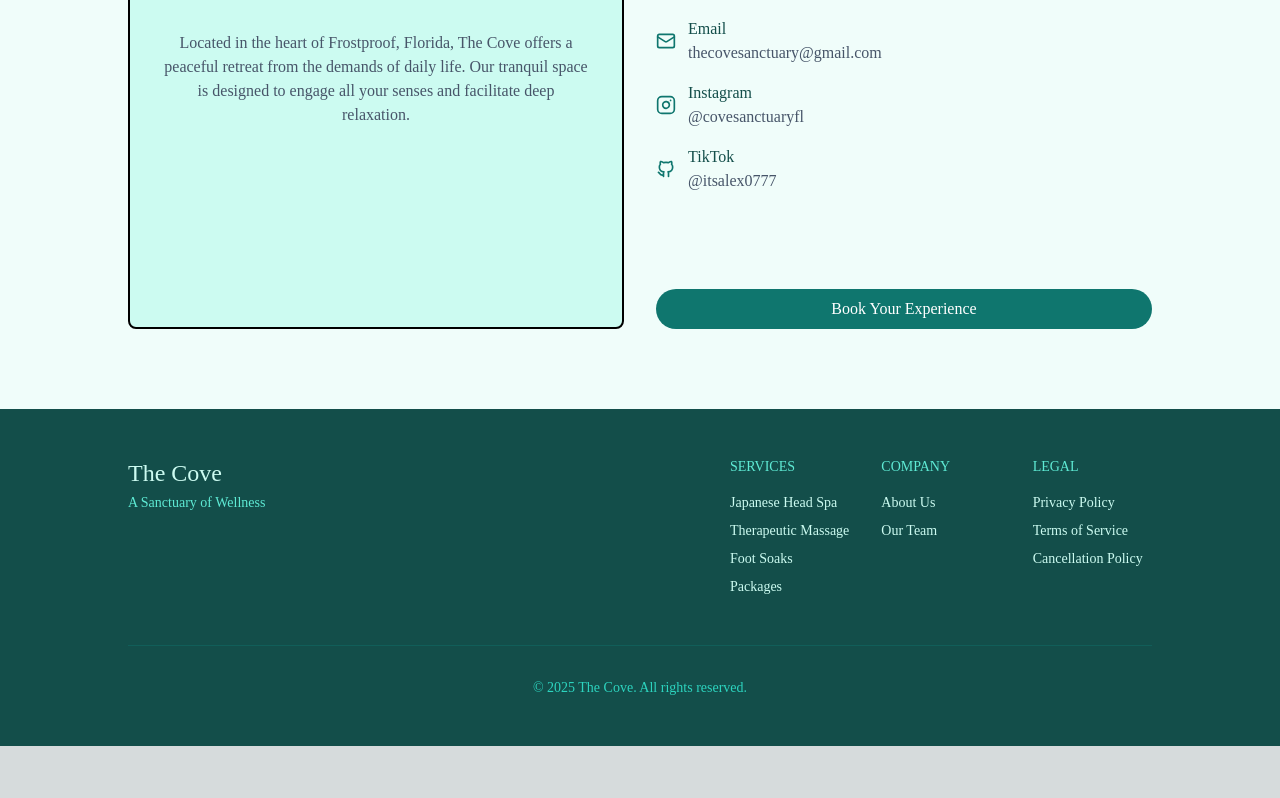
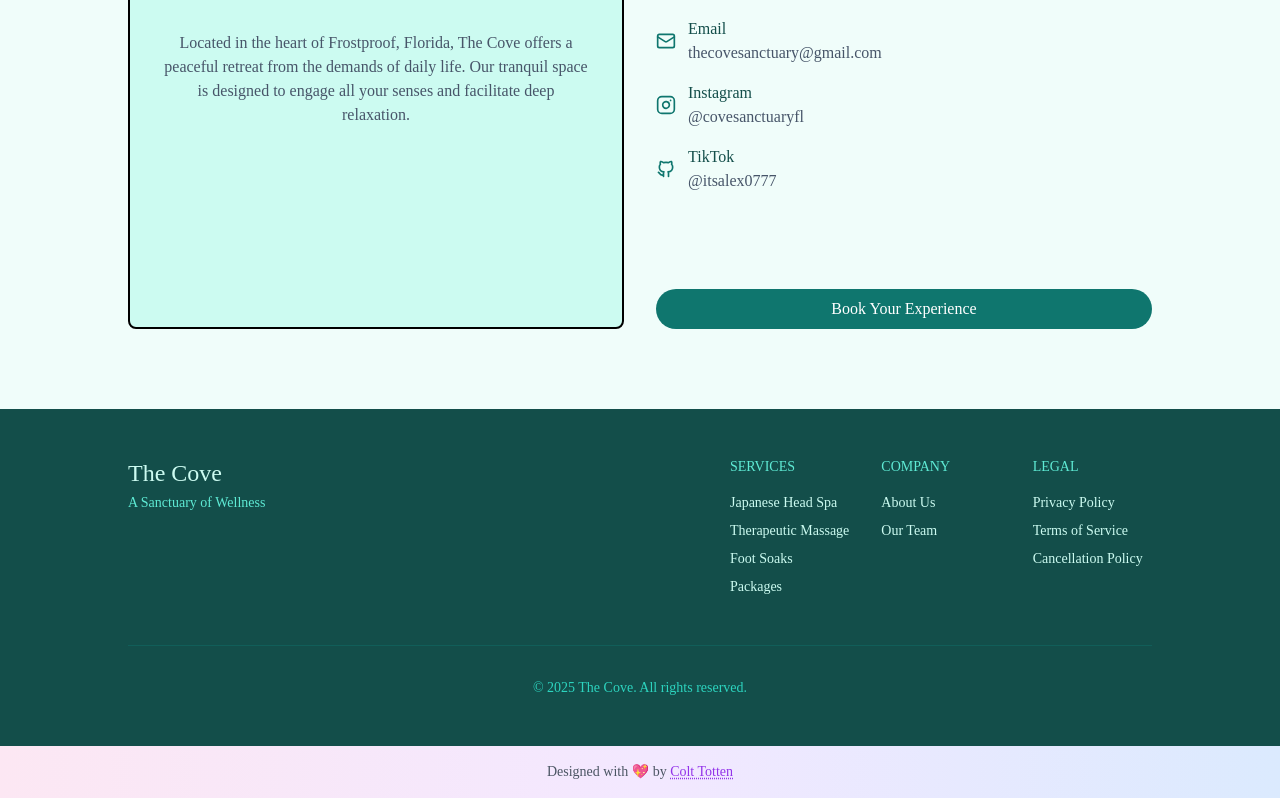
Before and after one commit to CDTottenDev/COWD-The-Cove, a Next.js app: page / in a window 1280 px wide. Shown: the part 2623-3421 px from the top of the page. Before the commit the page ends 3369 px from the top, so only its background shows below. Built offline with nearby package versions, Linux system fonts and the light colour scheme.

Commit message:
developer link

```diff
--- a/app/page.tsx
+++ b/app/page.tsx
@@ -370,6 +370,19 @@ export default function Home() {
           </div>
         </div>
       </footer>
+      <div className="w-full bg-gradient-to-r from-pink-100 via-purple-100 to-blue-100 py-4 text-center">
+        <p className="text-xs text-gray-600 sm:text-sm">
+          Designed with 💖 by{" "}
+          <a
+            href="https://cdtottendev.com"
+            target="_blank"
+            rel="noopener noreferrer"
+            className="font-medium text-purple-600 transition-colors hover:text-pink-600 underline decoration-dotted underline-offset-2"
+          >
+            Colt Totten
+          </a>
+        </p>
+      </div>
     </div>
   )
 }
```
